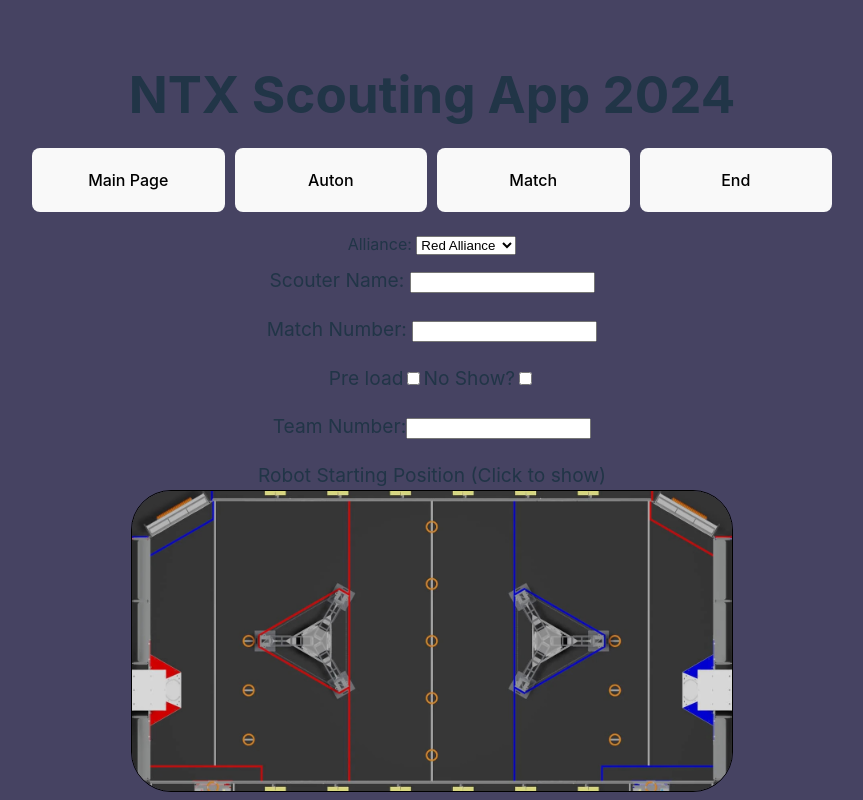
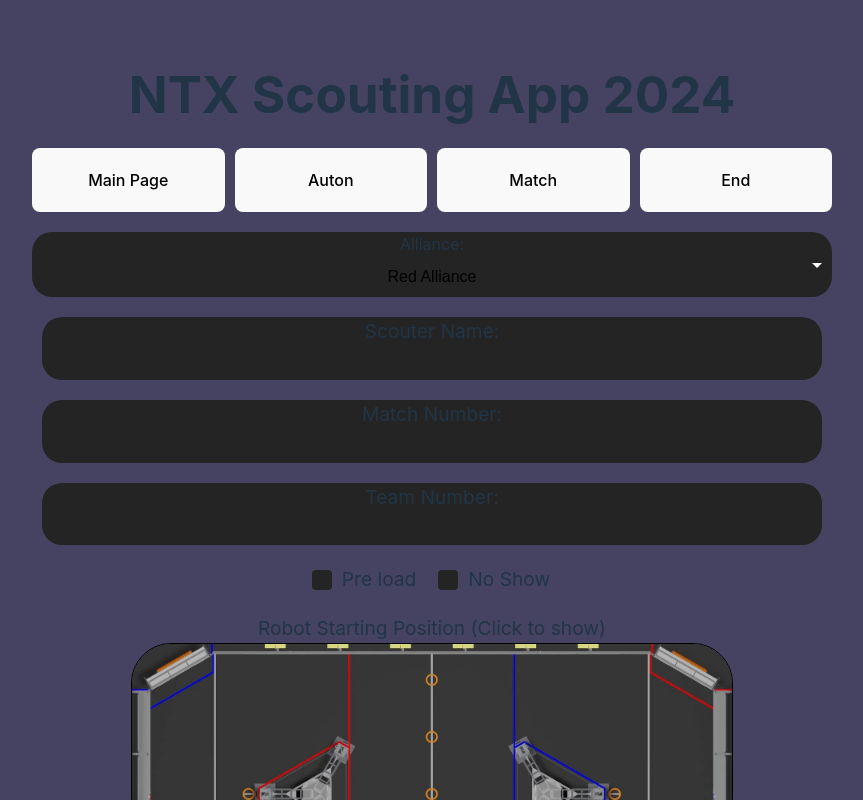
Before and after one commit to micw1417/ScoutingAppNTX, a React (Vite) app: page / in a window 1280 px wide. Shown: the top 800 px of the page, without its empty margins (208-1071 px from the left). Built offline with nearby package versions, Linux system fonts and the light colour scheme.

Commit message:
mainpage revamp

```diff
--- a/src/index.css
+++ b/src/index.css
@@ -270,3 +270,142 @@ redbutton:focus-visible {
     }
   }
 }
+
+.select-dropdown,
+.select-dropdown * {
+  margin: 0;
+  padding: 0;
+  position: relative;
+  box-sizing: border-box;
+}
+
+.select-dropdown {
+  position: relative;
+  background-color: #242424;
+  border-radius: 20px;
+  width: 100%; /* Ensure full width */
+  box-sizing: border-box;
+  margin-bottom: 10px;
+}
+
+.select-dropdown select {
+  font-size: 1rem;
+  font-weight: normal;
+  width: 100%; /* Full width */
+  padding: 12px 10px; /* Adjust padding to match input */
+  border: none;
+  background-color: transparent;
+  -webkit-appearance: none;
+  -moz-appearance: none;
+  appearance: none;
+  border-radius: 20px; /* Match the outer border radius */
+}
+
+.select-dropdown select:active,
+.select-dropdown select:focus {
+  outline: none;
+  box-shadow: none;
+}
+
+.select-dropdown option {
+  background-color: #242424;
+  color: white;
+  text-align: center;
+}
+
+.select-dropdown:after {
+  content: "";
+  position: absolute;
+  top: 50%;
+  right: 10px; /* Adjust for alignment */
+  width: 0;
+  height: 0;
+  margin-top: -2px;
+  border-top: 5px solid white; /* Color of the dropdown arrow */
+  border-right: 5px solid transparent;
+  border-left: 5px solid transparent;
+}
+.input-container,
+.input-container * {
+  margin: 0;
+  padding: 0;
+  position: relative;
+  box-sizing: border-box;
+}
+
+.input-container {
+  position: relative;
+  background-color: #242424;
+  border-radius: 20px;
+}
+
+.input-container input {
+  font-size: 1rem;
+  font-weight: normal;
+  width: 100%; /* Full width */
+  padding: 8px 10px; /* Adjust padding */
+  border: none;
+  background-color: transparent; /* Transparent background */
+  color: white; /* Text color */
+  border-radius: 20px; /* Match the outer border radius */
+  text-align: center;
+}
+
+.input-container input:focus {
+  outline: none; /* Remove outline on focus */
+  box-shadow: none; /* Remove box shadow */
+}
+
+.custom-checkbox {
+  display: flex;
+  align-items: center;
+  cursor: pointer;
+
+}
+
+.custom-checkbox input {
+  display: none; /* Hide the default checkbox */
+}
+
+.checkmark {
+  width: 20px; /* Size of the checkbox */
+  height: 20px; /* Size of the checkbox */
+  background-color: #242424; /* Background color when unchecked */
+  border-radius: 4px; /* Rounded corners */
+  margin-right: 10px; /* Spacing between checkbox and label */
+  position: relative;
+  transition: background-color 0.2s;
+}
+
+.custom-checkbox input:checked + .checkmark {
+  background-color: #007bff; /* Background color when checked */
+}
+
+.checkmark:after {
+  content: "";
+  position: absolute;
+  left: 6px;
+  top: 2px;
+  width: 5px;
+  height: 10px;
+  border: solid white; /* Checkmark color */
+  border-width: 0 2px 2px 0;
+  transform: rotate(45deg);
+  opacity: 0; /* Hide by default */
+  transition: opacity 0.2s;
+}
+
+.checkboxtext {
+  margin-right: 2px;
+}
+
+.custom-checkbox input:checked + .checkmark:after {
+  opacity: 1; /* Show checkmark when checked */
+}
+
+.checkboxContainer {
+  display: flex;
+  justify-content: center;
+  align-items: center;
+  gap: 20px;
+}
--- a/src/pages/Mainpage.tsx
+++ b/src/pages/Mainpage.tsx
@@ -27,33 +27,52 @@ const Mainpage: React.FC<mainpageProps> = ({mainPageData, setMainPageData}: main
     <>
       <form onSubmit={handleSubmit}>
 
+
+
+
+        <div className="select-dropdown">
         <label>Alliance: </label>
-        <select name="alliance" id="alliance" value={alliance}>
-          <option >Red Alliance</option>
-          <option>Blue Alliance</option>
-        </select>
+          <select>
+            <option value="Option 1">Red Alliance</option>
+            <option value="Option 2">Blue Alliance</option>
+          </select>
+</div>
 
         <ul>
           <li>
+            <div className="input-container">
             <label>Scouter Name: </label>
             <input name="Scouter Name" value={scouterName} onChange={e => setScouterName(e.target.value)}/>
+            </div>
           </li>
 
           <li>
+            <div className="input-container">
             <label>Match Number: </label>
             <input name="Match ID" value={matchID} type="number" onChange={e => setMatchID(e.target.value)}/>
+            </div>
           </li>
 
           <li>
-            <label>Pre load</label>
-            <input type="checkbox" id="preload" name="preload" value="preload"></input>
-            <label>No Show?</label>
-            <input type="checkbox" id="noshow" name="noshow" value="noshow"></input>
+            <div className="input-container">
+            <label>Team Number:</label>
+            <input name="Team ID" value={teamID} onChange={e => setTeamID(e.target.value)}/>
+            </div>
           </li>
 
           <li>
-            <label>Team Number:</label>
-            <input name="Team ID" value={teamID} onChange={e => setTeamID(e.target.value)}/>
+          <div className="checkboxContainer">
+            <label className="custom-checkbox">
+            <input type="checkbox"/>
+            <span className="checkmark"></span>
+            <span className="checkboxtext">Pre load </span>
+            </label>
+            <label className="custom-checkbox">
+            <input type="checkbox"/>
+            <span className="checkmark"></span>
+            <span className="checkboxtext">No Show </span>
+            </label>
+            </div>
           </li>
 
           <li>
```
